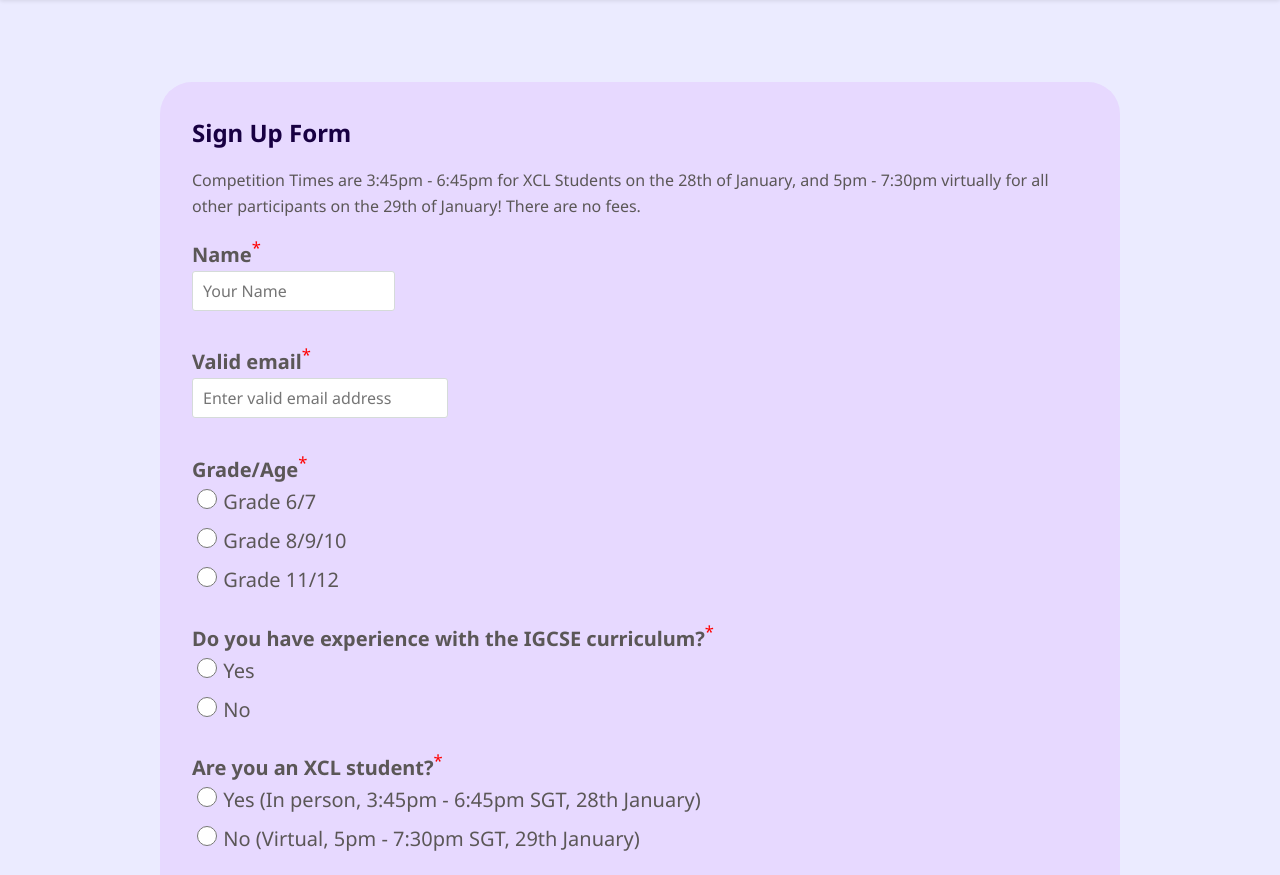
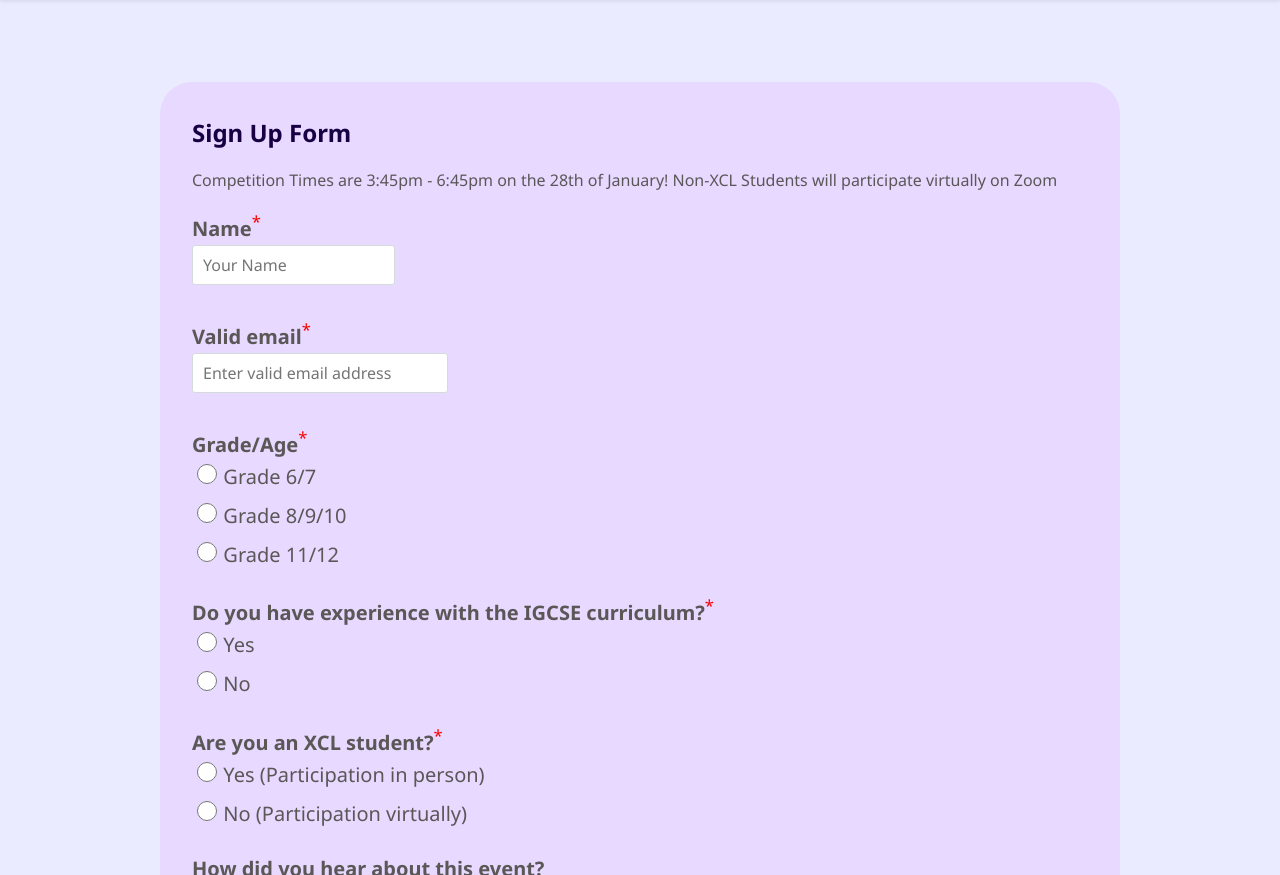
Before and after one commit to EdwinCheahGWAS/tournamentofscholars, a plain HTML site: page signup.html in a window 1280 px wide. Shown: the part 72-947 px from the top of the page. Drawn offline with nearby package versions, Linux system fonts and the light colour scheme.

Commit message:
Update signup.html

```diff
--- a/signup.html
+++ b/signup.html
@@ -38,7 +38,7 @@
 
     <div class="container" style="margin-top: 12vw;">
       <h2 style="margin-bottom: 1rem;">Sign Up Form</h2>
-      <p style="margin-bottom: 1rem;">Competition Times are 3:45pm - 6:45pm for XCL Students on the 28th of January, and 5pm - 7:30pm virtually for all other participants on the 29th of January! There are no fees.</p>
+      <p style="margin-bottom: 1rem;">Competition Times are 3:45pm - 6:45pm on the 28th of January! Non-XCL Students will participate virtually on Zoom</p>
       <form class="form" action="https://docs.google.com/forms/u/0/d/e/1FAIpQLSctX1cS9XYGNKWLcGmg6dwe3Os1AUBZKXwhY7L72TqMlICrdA/formResponse" method="post">
         <div class="">
           <label><strong>Name</strong><span style="color: red;"><sup>*</sup></span> </label>
@@ -98,12 +98,12 @@
               <div>
               <input type="radio" name="entry.1617244266" id="Yes" value="Yes" class="checkmark"/>
               <span class="checkmark"></span>
-              <label for="Yes">Yes (In person, 3:45pm - 6:45pm SGT, 28th January)</label>
+              <label for="Yes">Yes (Participation in person)</label>
               </div>
               <div>
               <input type="radio" name="entry.1617244266" id="No" value="No" class="checkmark"/>
               <span class="checkmark"></span>
-              <label for="No">No (Virtual, 5pm - 7:30pm SGT, 29th January)</label>
+              <label for="No">No (Participation virtually)</label>
               </div>
             </div>
           </div>
```
